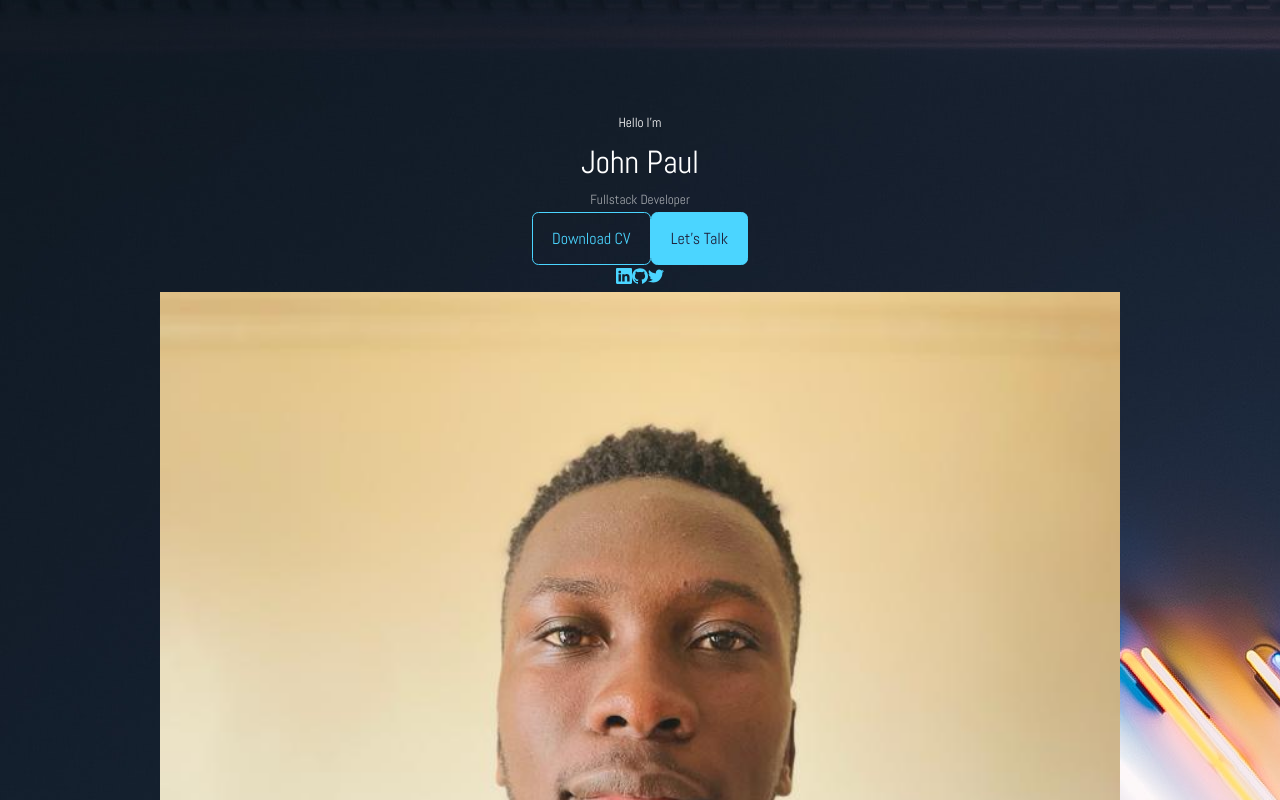
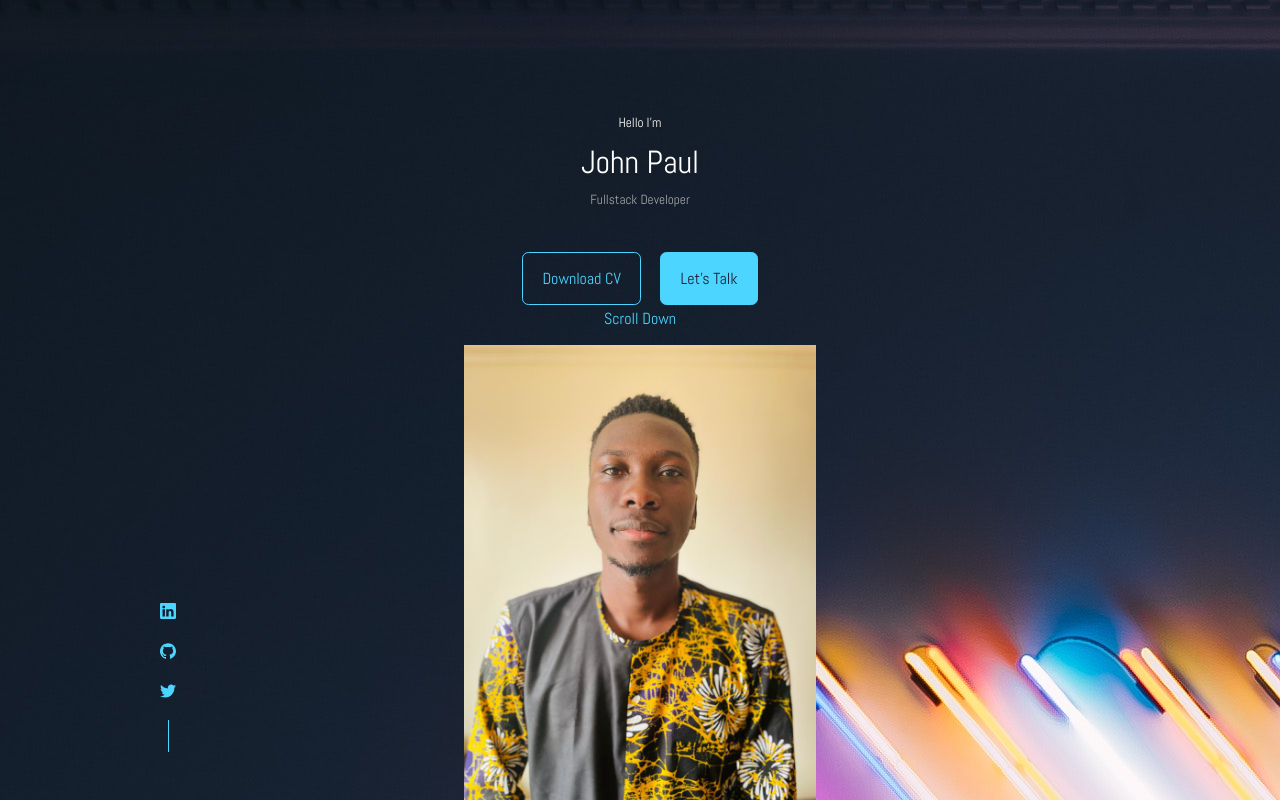
Before and after one commit to johngolem/Personnal-Website, a React (Create React App) app: page / in a window 1280 px wide. Shown: the top 800 px of the page. Built offline with nearby package versions, Linux system fonts and the light colour scheme.

Commit message:
start styling image

```diff
--- a/src/components/header/header.css
+++ b/src/components/header/header.css
@@ -9,3 +9,42 @@
   height: 100%;
   position: relative;
 }
+
+/* ========================CTA======================================= */
+
+.cta {
+  margin-top: 2.5rem;
+  display: flex;
+  gap: 1.2rem;
+  justify-content: center;
+}
+
+/* ========================SOCIALS======================================= */
+
+.header__socials {
+  display: flex;
+  flex-direction: column;
+  align-items: center;
+  gap: 0.8rem;
+  position: absolute;
+  left: 0;
+  bottom: 3rem;
+}
+
+.header__socials::after {
+  content: "";
+  width: 1px;
+  height: 2rem;
+  background: var(--color-primary);
+}
+
+/* ========================IMAGE======================================= */
+
+.me {
+  margin-top: 2.5rem;
+  background: var(--color-primary);
+  width: 22rem;
+  height: 30 rem;
+  position: absolute;
+  left: calc(50% - 11rem);
+}
```
